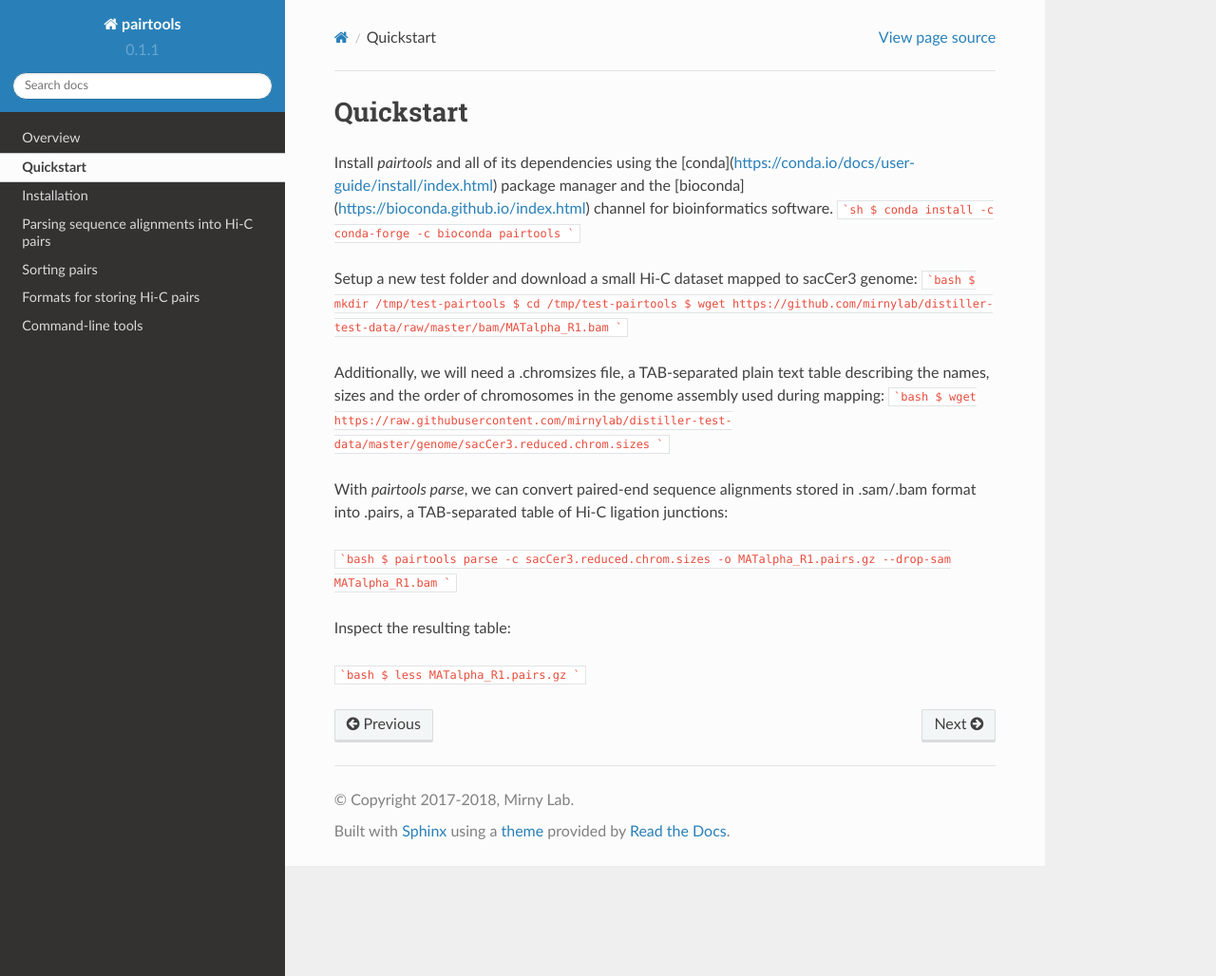
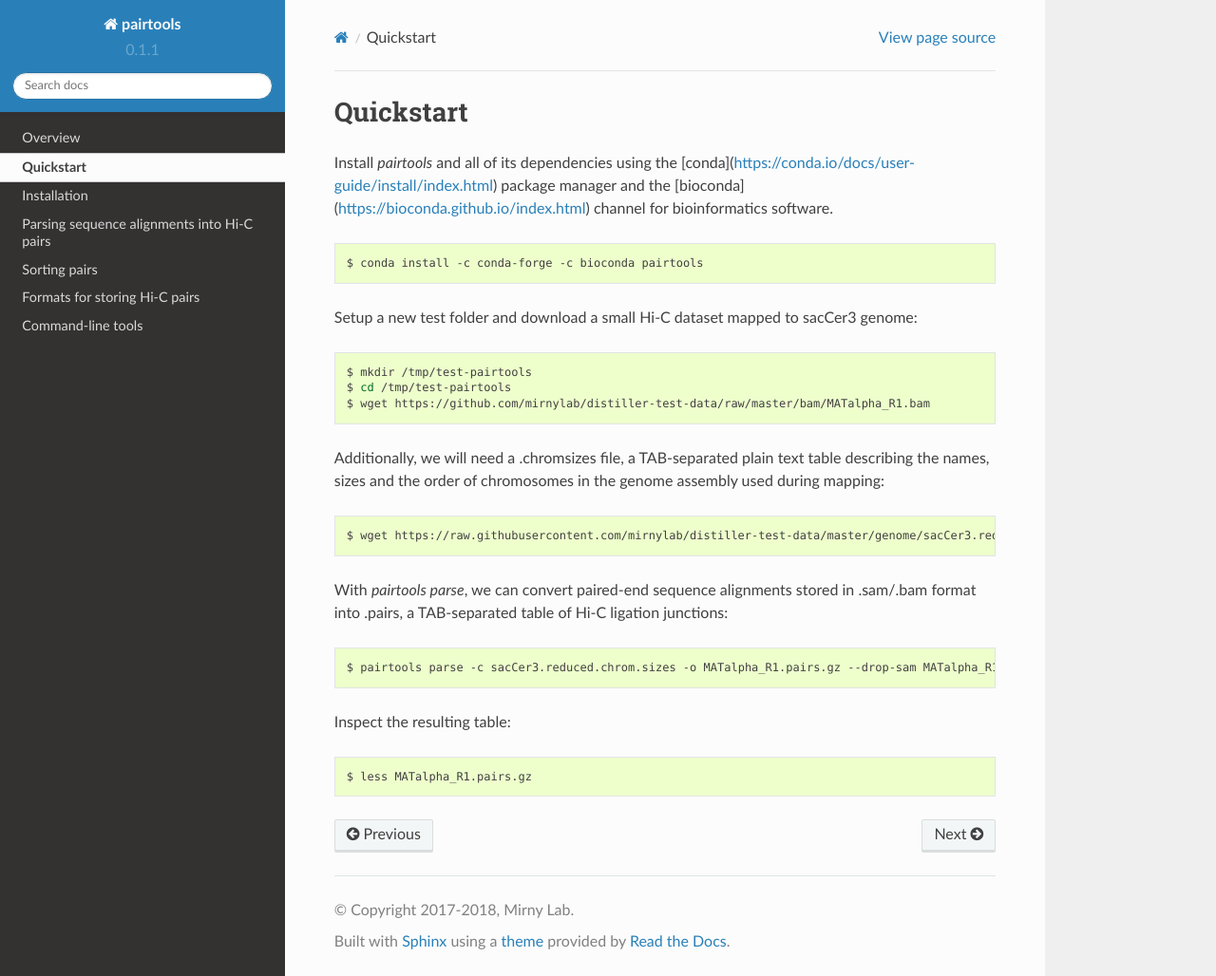
Before and after one commit to open2c/pairtools, a Sphinx documentation site: the page built from doc/quickstart.rst, in a window 1280 px wide and 1028 px high. Shown: the whole window at 95% size. Built offline with Sphinx 7.4.7 and the Read the Docs theme 2.0.0, drawn with Linux system fonts in a browser that asks for light colours.

Commit message:
docs: bugfix code blocks

````diff
--- a/doc/quickstart.rst
+++ b/doc/quickstart.rst
@@ -5,30 +5,33 @@ Install `pairtools` and all of its dependencies using the
 [conda](https://conda.io/docs/user-guide/install/index.html) package manager and
 the [bioconda](https://bioconda.github.io/index.html) channel for bioinformatics
 software.
-```sh
-$ conda install -c conda-forge -c bioconda pairtools
-```
+
+.. code-block:: bash
+
+    $ conda install -c conda-forge -c bioconda pairtools
 
 Setup a new test folder and download a small Hi-C dataset mapped to sacCer3 genome:
-```bash
-$ mkdir /tmp/test-pairtools
-$ cd /tmp/test-pairtools
-$ wget https://github.com/mirnylab/distiller-test-data/raw/master/bam/MATalpha_R1.bam
-```
+
+.. code-block:: bash
+
+    $ mkdir /tmp/test-pairtools
+    $ cd /tmp/test-pairtools
+    $ wget https://github.com/mirnylab/distiller-test-data/raw/master/bam/MATalpha_R1.bam
 
 Additionally, we will need a .chromsizes file, a TAB-separated plain text table describing the names, sizes and the order of chromosomes in the genome assembly used during mapping:
-```bash
-$ wget https://raw.githubusercontent.com/mirnylab/distiller-test-data/master/genome/sacCer3.reduced.chrom.sizes
-```
+
+.. code-block:: bash
+
+    $ wget https://raw.githubusercontent.com/mirnylab/distiller-test-data/master/genome/sacCer3.reduced.chrom.sizes
 
 With `pairtools parse`, we can convert paired-end sequence alignments stored in .sam/.bam format into .pairs, a TAB-separated table of Hi-C ligation junctions:
 
-```bash
-$ pairtools parse -c sacCer3.reduced.chrom.sizes -o MATalpha_R1.pairs.gz --drop-sam MATalpha_R1.bam
-```
+.. code-block:: bash
+
+    $ pairtools parse -c sacCer3.reduced.chrom.sizes -o MATalpha_R1.pairs.gz --drop-sam MATalpha_R1.bam
 
 Inspect the resulting table:
 
-```bash
-$ less MATalpha_R1.pairs.gz
-```
+.. code-block:: bash
+
+    $ less MATalpha_R1.pairs.gz
````
Also changed, not shown: doc/installation.rst (+15 -13 lines).
